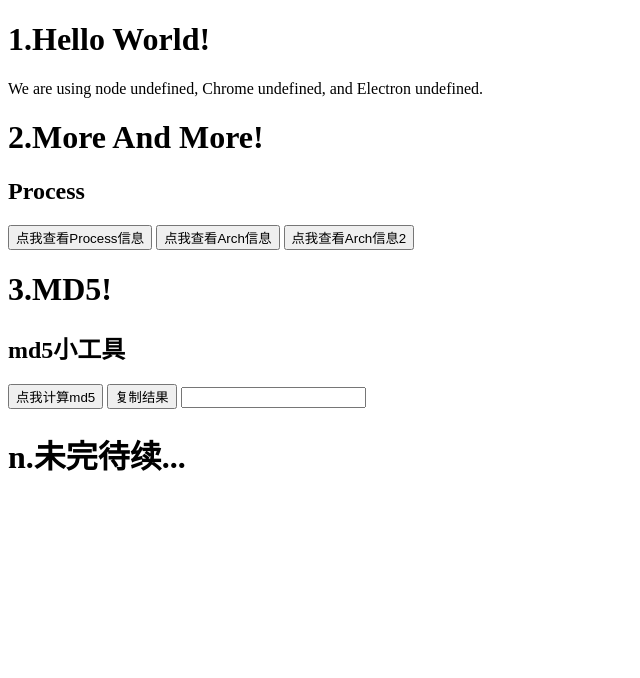
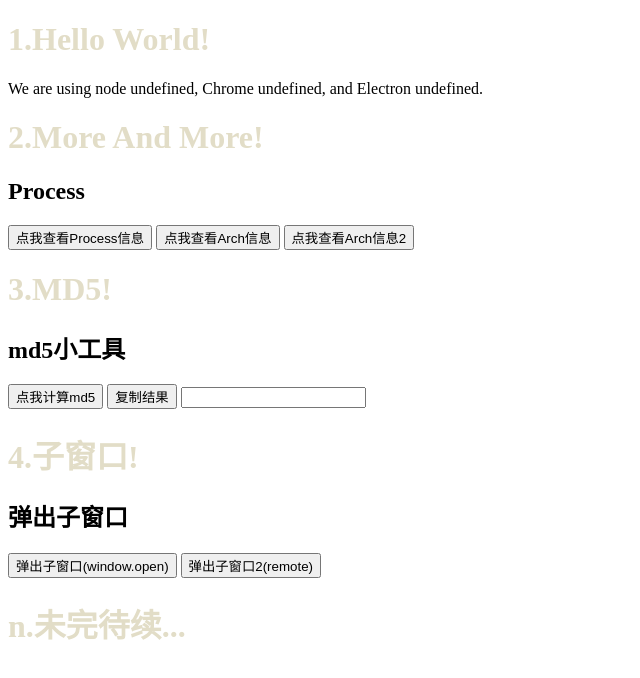
Before and after one commit to ahviplc/my-electron-app, an Electron app: page index.html in a window 800 px wide. Shown: the whole page, without its empty margins (0-640 px from the left). Drawn offline with Linux system fonts and the light colour scheme.

Commit message:
add pop up subwindow and make the project more beautiful.

```diff
--- a/index.html
+++ b/index.html
@@ -1,19 +1,20 @@
 <!DOCTYPE html>
-<html>
+<html lang="zh">
 <head>
     <meta charset="UTF-8">
     <title>Hello World!~LC</title>
-    <meta http-equiv="Content-Security-Policy" content="script-src 'self' 'unsafe-inline';" />
+    <meta http-equiv="Content-Security-Policy" content="script-src 'self' 'unsafe-inline';"/>
+    <link rel="stylesheet" type="text/css" href="static/main.css"/>
 </head>
 <body>
-    <h1>1.Hello World!</h1>
+    <h1 class="index_h1">1.Hello World!</h1>
     <p>
         We are using node <script>document.write(process.versions.node)</script>,
         Chrome <script>document.write(process.versions.chrome)</script>,
         and Electron <script>document.write(process.versions.electron)</script>.
     </p>
 
-    <h1>2.More And More!</h1>
+    <h1 class="index_h1">2.More And More!</h1>
     <div>
         <h2>Process</h2>
         <button id="btn01" onclick="getProcessInfo()">点我查看Process信息</button>
@@ -22,7 +23,7 @@
         <div id="showProcessId"></div>
     </div>
 
-    <h1>3.MD5!</h1>
+    <h1 class="index_h1">3.MD5!</h1>
     <div>
         <h2>md5小工具</h2>
         <button id="btn04" onclick="getMd5()">点我计算md5</button>
@@ -31,10 +32,19 @@
         <div id="showMd5Id"></div>
     </div>
 
-    <h1>n.未完待续...</h1>
+    <h1 class="index_h1">4.子窗口!</h1>
+    <div>
+        <h2>弹出子窗口</h2>
+        <button id="btn06" onclick="alertPage()">弹出子窗口(window.open)</button>
+        <button id="btn07" onclick="alertPage2()">弹出子窗口2(remote)</button>
+    </div>
+
+    <h1 class="index_h1">n.未完待续...</h1>
+
+<!--引入js-->
 <script src="./renderer/renderer.js"></script>
 </body>
 <script>
-   console.log("已启动...")
+    console.log("已启动...")
 </script>
 </html>
--- a/main.js
+++ b/main.js
@@ -11,7 +11,10 @@ function createWindow() {
         width: 800,
         height: 600,
         webPreferences: {
-            nodeIntegration: true
+            nodeIntegration: true,
+            // 在electron 10.0.0之后，remote模块默认关闭
+            // 必须手动设置webPreferences中的enableRemoteModule为true之后才能使用
+            enableRemoteModule: true
         }
     })
 
--- a/package.json
+++ b/package.json
@@ -4,7 +4,7 @@
   "description": "my-electron-app demo.",
   "main": "main.js",
   "scripts": {
-    "start": "chcp 65001 && electron .",
+    "start": "electron .",
     "test": "echo \"Error: no test specified\" && exit 1"
   },
   "keywords": [],
--- a/renderer/renderer.js
+++ b/renderer/renderer.js
@@ -1,5 +1,7 @@
 // 渲染进程方法集
 
+// 引入nodejs自带模块
+var path = require('path');
 // 引入三方模块
 var md5 = require('md5');
 
@@ -78,3 +80,35 @@ function copyThat() {
         console.log(clipboard.readText('selection'))
     }
 }
+
+// 弹出子窗口
+// 使用window.open
+// 对于#btn06
+function alertPage() {
+    // window.open("http://www.oneplusone.vip","一加壹博客") // http://oneplusone.vip/index.html
+    // 带宽高
+    window.open("http://www.oneplusone.vip","一加壹博客",'height=400, width=600')
+}
+
+// 弹出子窗口
+// 使用remote
+// 对于#btn07
+function alertPage2() {
+    let win = null;
+    BrowserWindow = require('electron').remote.BrowserWindow;
+    // 调用 BrowserWindow打开新窗口
+    win = new BrowserWindow({
+        width: 600,
+        height: 400,
+        // frame:false,
+        // fullscreen:true
+    })
+    // 以下均可
+    win.loadFile(path.join(__dirname, 'templates/pages/alertPage_remote.html')) // 具体输出在README.md
+    // win.loadFile('templates/pages/alertPage_remote.html')
+    // win.loadFile('./templates/pages/alertPage_remote.html')
+    win.on('closed', () => {
+        console.log('win.on closed 子窗口关闭了')
+        win = null;
+    })
+}
--- /dev/null
+++ b/static/main.css
@@ -0,0 +1,4 @@
+.index_h1{
+    font-family: Futura;
+    color: #e2ddc7;
+}
```
Also changed, not shown: templates/pages/alertPage_remote.html (added, +20 -0 lines), README.md.
